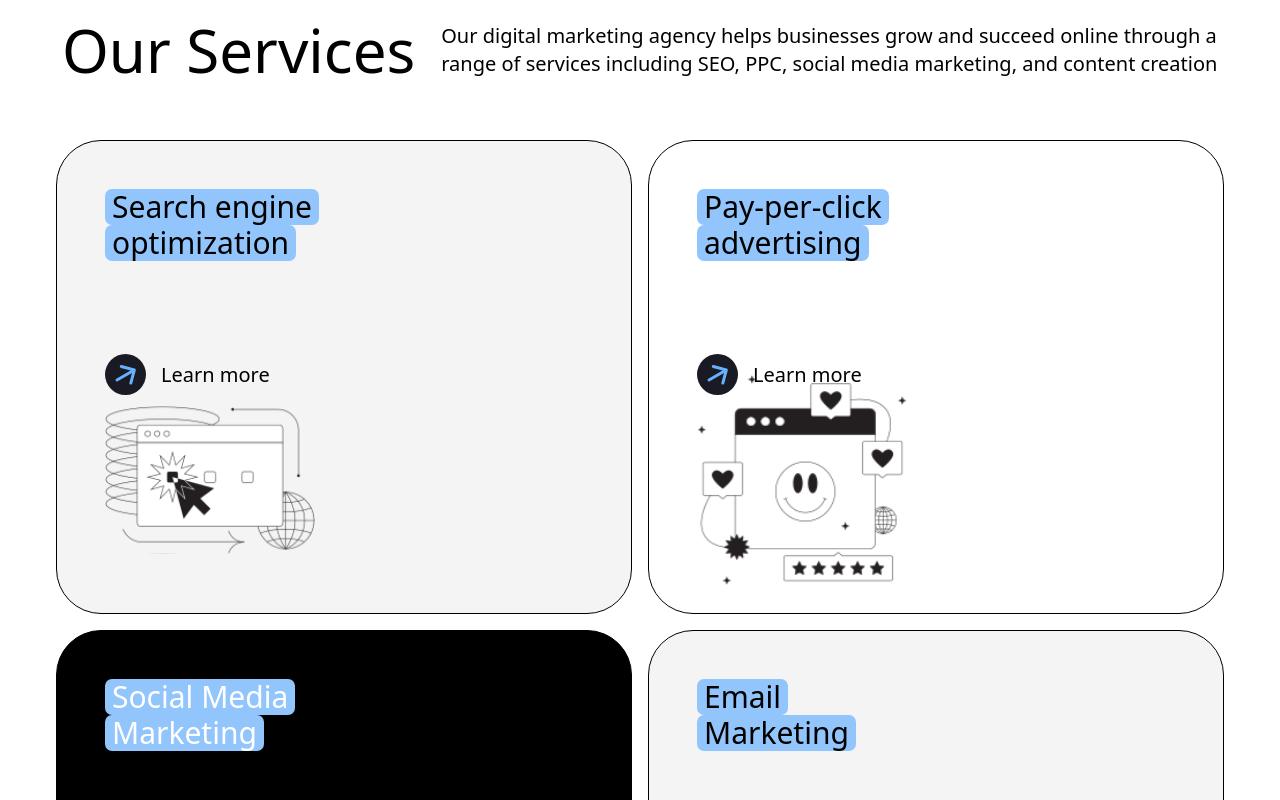
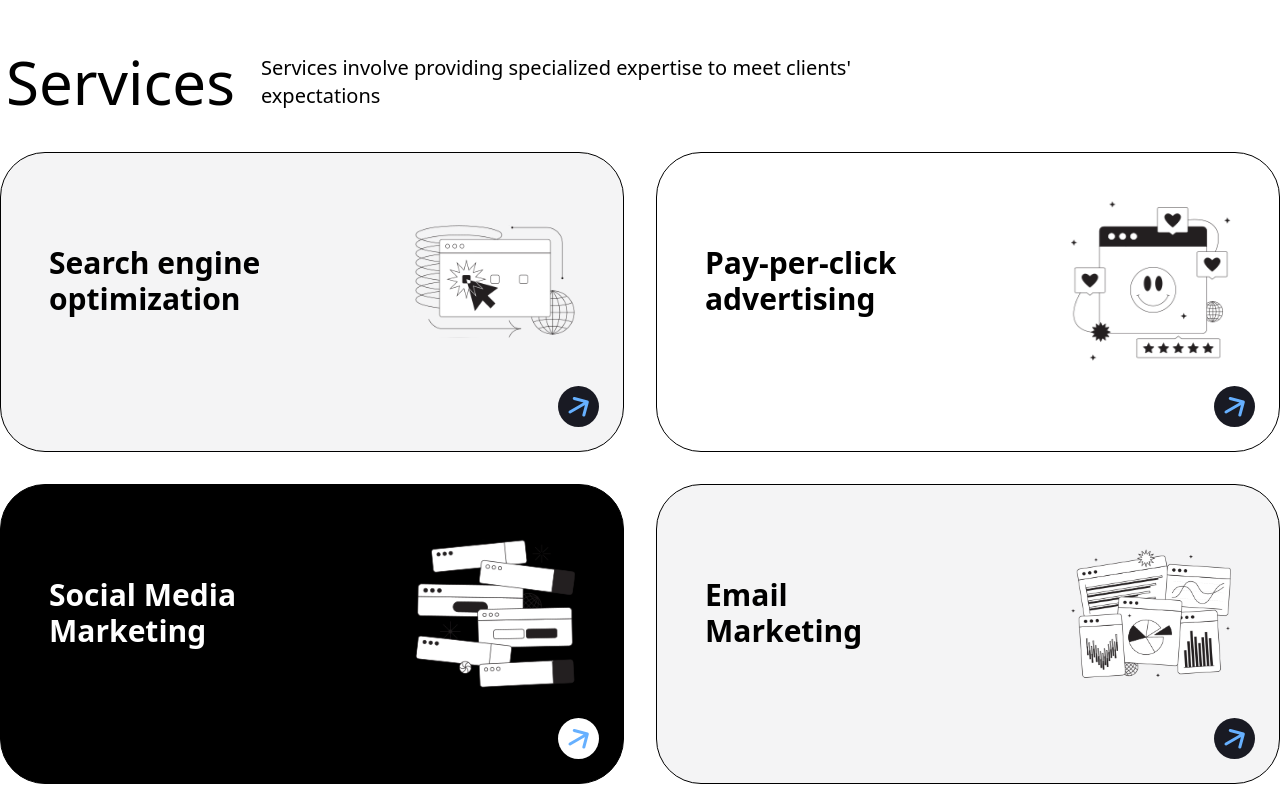
Before and after one commit to sakshikore16/Marketing_Website, a React (Vite) app: page / in a window 1280 px wide. Shown: the part 840-1640 px from the top of the page. Built offline with nearby package versions, Linux system fonts and the light colour scheme.

Commit message:
Update Services.jsx

```diff
--- a/src/components/Services.jsx
+++ b/src/components/Services.jsx
@@ -1,67 +1,31 @@
 import React from 'react';
-import Container from './Container';
+import ServiceCard from './ServiceCard';
+import servicesData from './Data/services.json';
 import Topic from './Topic';
-import servicesData from './Data/services.json';
 
 const Services = () => {
   return (
-    <Container>
-      <div className="relative flex flex-col items-center md:flex-row" id="services">
+    <div className="container mx-auto py-8">
+      <div className="relative flex flex-col items-center md:flex-row" id="projects">
         <Topic
-          title="Our Services"
-          description="Our digital marketing agency helps businesses grow and succeed online through a range of services including SEO, PPC, social media marketing, and content creation"
+          title="Services"
+          description="Services involve providing specialized expertise to meet clients' expectations"
         />
       </div>
-
-      <div className="flex-row items-center py-5">
-        <div className="grid grid-cols-1 sm:grid-cols-1 md:grid-cols-2 gap-4">
-          {/* card start*/}
-          {servicesData.map(({ background, name1, name2, arrow, link, image }, index) => (
-            <div className={background} key={index}>
-              <div className="flex-col justify-center items-start gap-[93px] inline-flex">
-                <div className="flex-col justify-start items-start flex">
-                  <div className="px-[7px] bg-blue-300 rounded-[7px] flex-col justify-start items-start gap-2.5 flex">
-                    <div className="text-3xl font-medium">{name1}</div>
-                  </div>
-                  <div className="px-[7px] bg-blue-300 rounded-[7px] flex-col justify-start items-start gap-2.5 flex">
-                    <div className="text-3xl font-medium">{name2}</div>
-                  </div>
-                </div>
-                <a className="justify-start items-center gap-[15px] inline-flex" href={link}>
-                  <div className="w-[41px] h-[41px] relative">
-                    <img className="w-[41px] h-[41px] left-0 top-0 absolute" src={arrow} alt="arrow"/>
-                  </div>
-                  <div className="text-xl font-normal leading-7">Learn more</div>
-                </a>
-              </div>
-              <div className="w-[210px] h-[170px] pt-0.5 pb-[1.95px] justify-center items-center flex">
-                <img className="hidden md:block" src={image} alt="service" />
-              </div>
-            </div>
-          ))}
-          {/* card end */}
-        </div>
+      <div className="grid grid-cols-1 sm:grid-cols-1 md:grid-cols-2 gap-8">
+        {servicesData.map(service => (
+          <ServiceCard
+            key={service.id}
+            name1={service.name1}
+            name2={service.name2}
+            image={service.image}
+            details={service.details}
+            background={service.background}
+            arrow={service.arrow}
+          />
+        ))}
       </div>
-
-      <div className="flex-row items-center my-6 p-14 bg-zinc-100 rounded-[45px]">
-        <div className="grid grid-cols-1 md:grid-cols-2 gap-4">
-          <div className="justify-start items-center gap-[275px] flex">
-            <div className="flex-col justify-start items-start gap-[26px] inline-flex text-black">
-              <div className="text-3xl font-medium">Let’s make things happen</div>
-              <div className="text-lg font-normal">
-                Contact us today to learn more about how our digital marketing services can help your business grow and succeed online.
-              </div>
-              <a href="/" className="px-[35px] py-5 bg-zinc-900 hover:bg-white text-white hover:text-black border rounded-[14px] justify-start items-start gap-2.5 inline-flex">
-                <div className="text-center text-xl font-normal leading-7">Get your free proposal</div>
-              </a>
-            </div>
-          </div>
-          <div className="hidden md:grid justify-items-center -m-20">
-            <img src="/services/Illustration.svg" width="50%" alt="cat" />
-          </div>
-        </div>
-      </div>
-    </Container>
+    </div>
   );
 };
 
```
